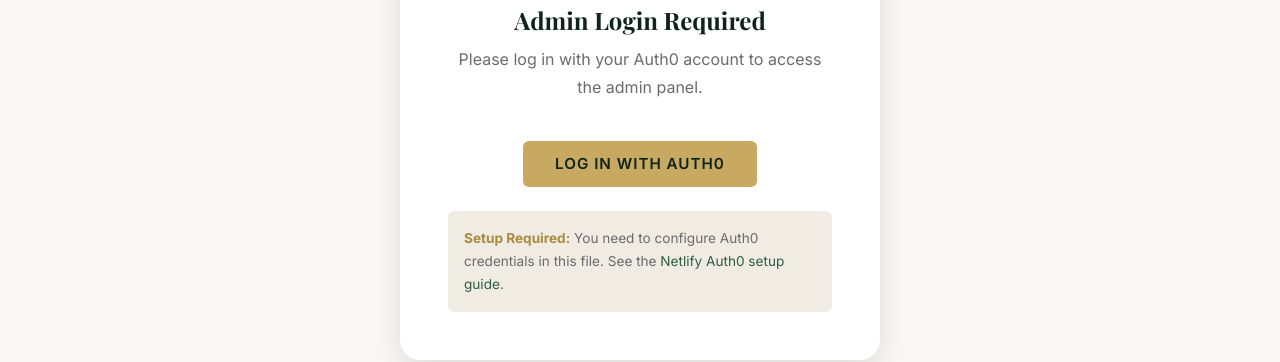
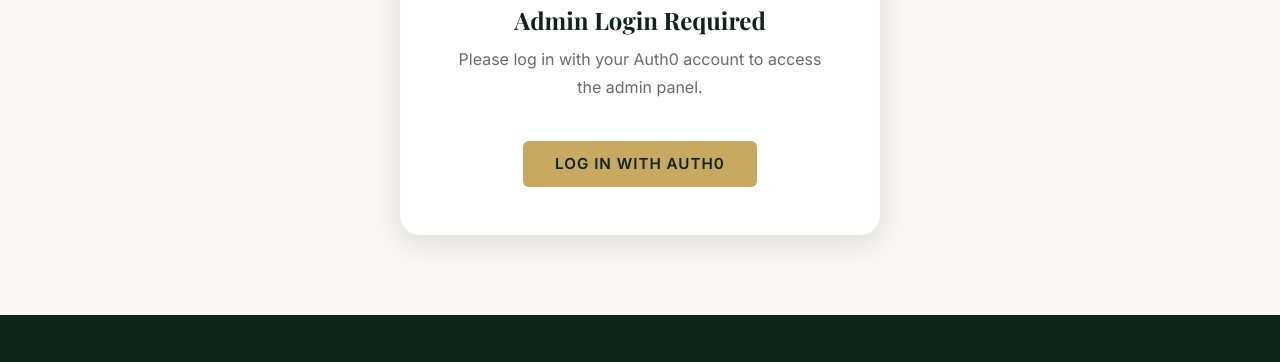
Before and after one commit to nesba5git/onpointflies, a plain HTML site: page admin.html in a window 1280 px wide. Shown: the part 500-862 px from the top of the page. Drawn offline with nearby package versions, Linux system fonts and the light colour scheme.

Commit message:
Update admin.html

```diff
--- a/admin.html
+++ b/admin.html
@@ -56,7 +56,7 @@
                     Log In with Auth0
                 </button>
                 <div id="auth-error" class="auth-error" style="display:none;"></div>
-                <div class="auth-setup-note">
+                <div class="auth-setup-note" style="display:none;">
                     <strong>Setup Required:</strong> You need to configure Auth0 credentials in this file.
                     See the <a href="https://docs.netlify.com/extend/install-and-use/setup-guides/auth0/" target="_blank">Netlify Auth0 setup guide</a>.
                 </div>
```
